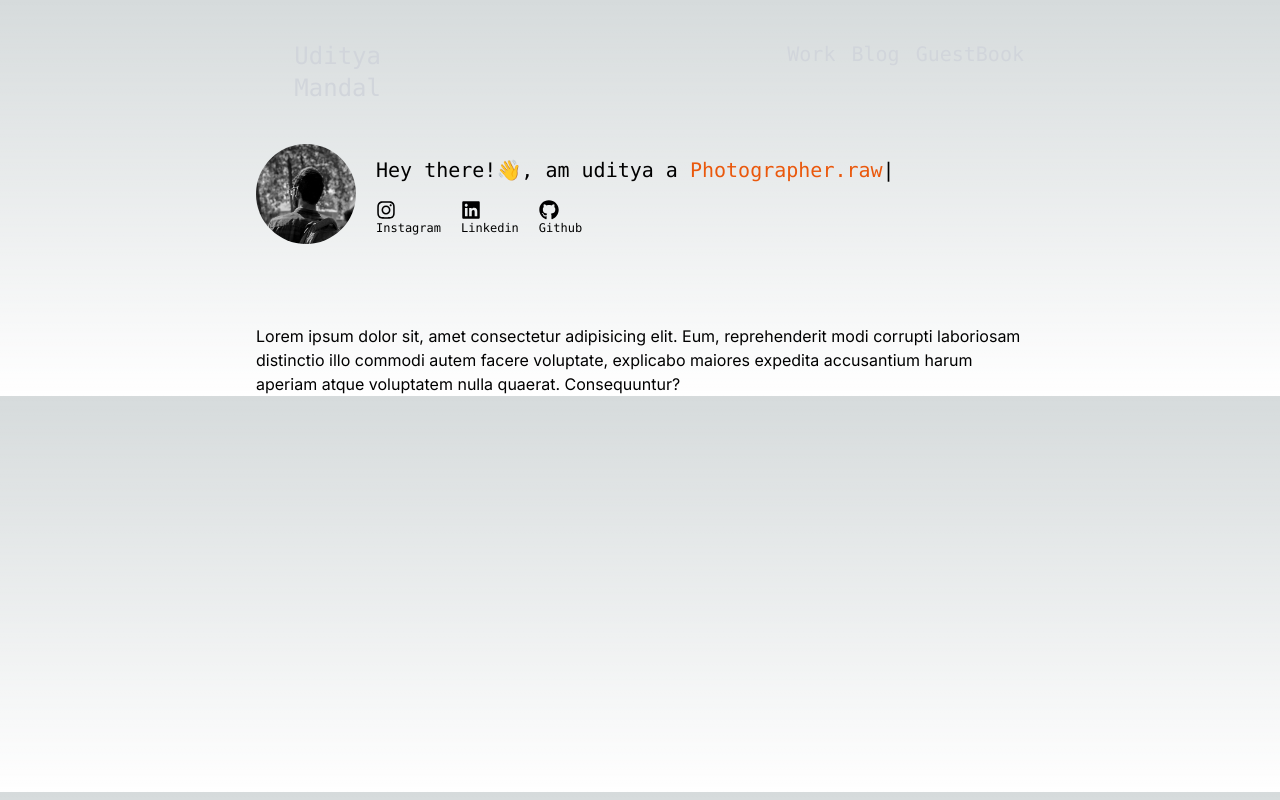
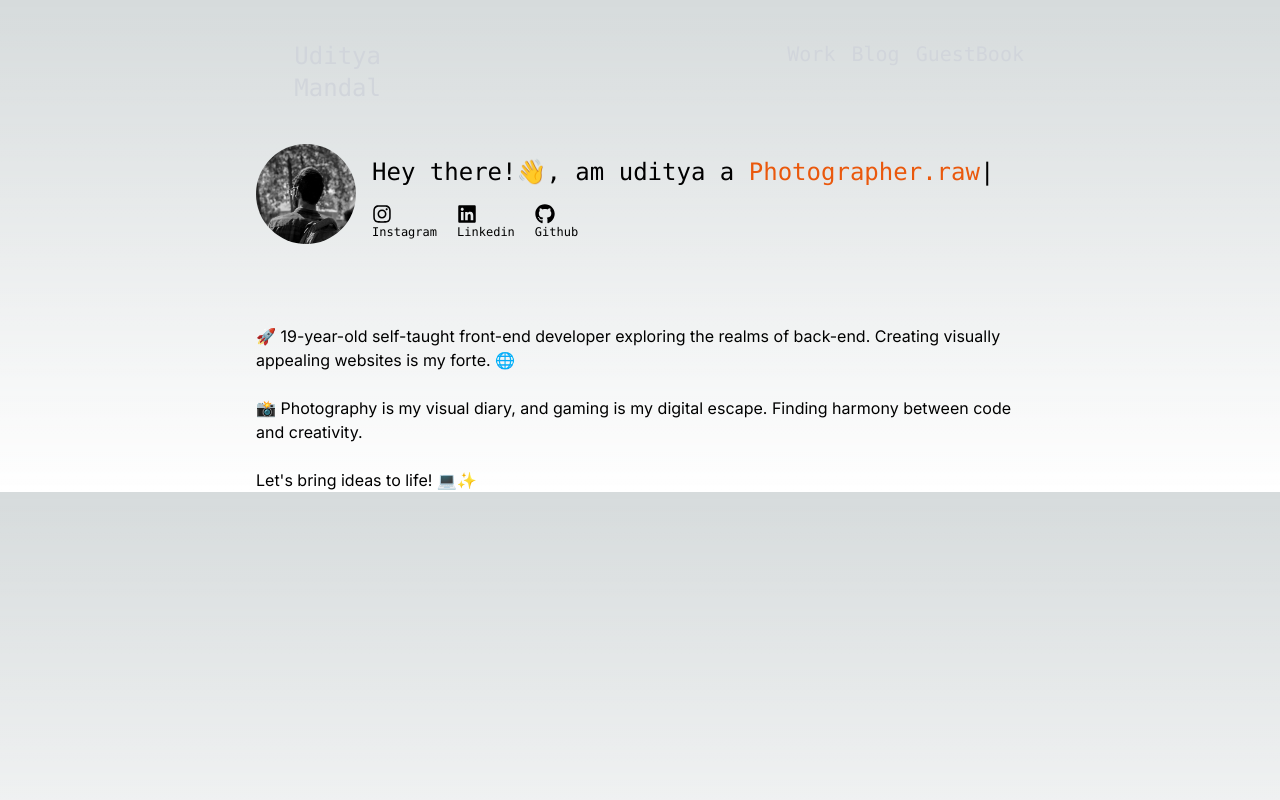
Before and after one commit to Uditya69/uditya.xyz, a Next.js app: page /Home in a window 1280 px wide. Built offline with nearby package versions, Linux system fonts and the light colour scheme.

Commit message:
Feat: added HomeScreen UI

```diff
--- a/app/Home/page.tsx
+++ b/app/Home/page.tsx
@@ -14,7 +14,7 @@ function HomeScreen() {
       strings: [
         " Developer.tsx💻",
         " Photographer.raw📸",
-        " Procrastinator:sleep(1) 💤",
+        " Dreamer.sleep(0)💤",
       ],
       startDelay: 250,
       typeSpeed: 100,
@@ -38,8 +38,8 @@ function HomeScreen() {
             quality={100}
             className="rounded-full"
           />
-          <div className="flex flex-col ms-5 mt-3">
-            <div id="txt" className="text-xl">
+          <div className="flex flex-col ms-4 mt-3">
+            <div id="txt" className="text-2xl">
               Hey there!👋, am uditya a{" "}
               <span ref={el} className="text-orange-600" />{" "}
             </div>
@@ -59,7 +59,14 @@ function HomeScreen() {
         </div>
 
 <div id="about" className="mt-20">
-    Lorem ipsum dolor sit, amet consectetur adipisicing elit. Eum, reprehenderit modi corrupti laboriosam distinctio illo commodi autem facere voluptate, explicabo maiores expedita accusantium harum aperiam atque voluptatem nulla quaerat. Consequuntur?
+
+
+🚀 19-year-old self-taught front-end developer exploring the realms of back-end. Creating visually appealing websites is my forte. 🌐<br/><br/>
+
+📸 Photography is my visual diary, and gaming is my digital escape. Finding harmony between code and creativity.<br/><br/>
+
+Let's bring ideas to life! 💻✨
+
 </div>
 
       </div>
```
